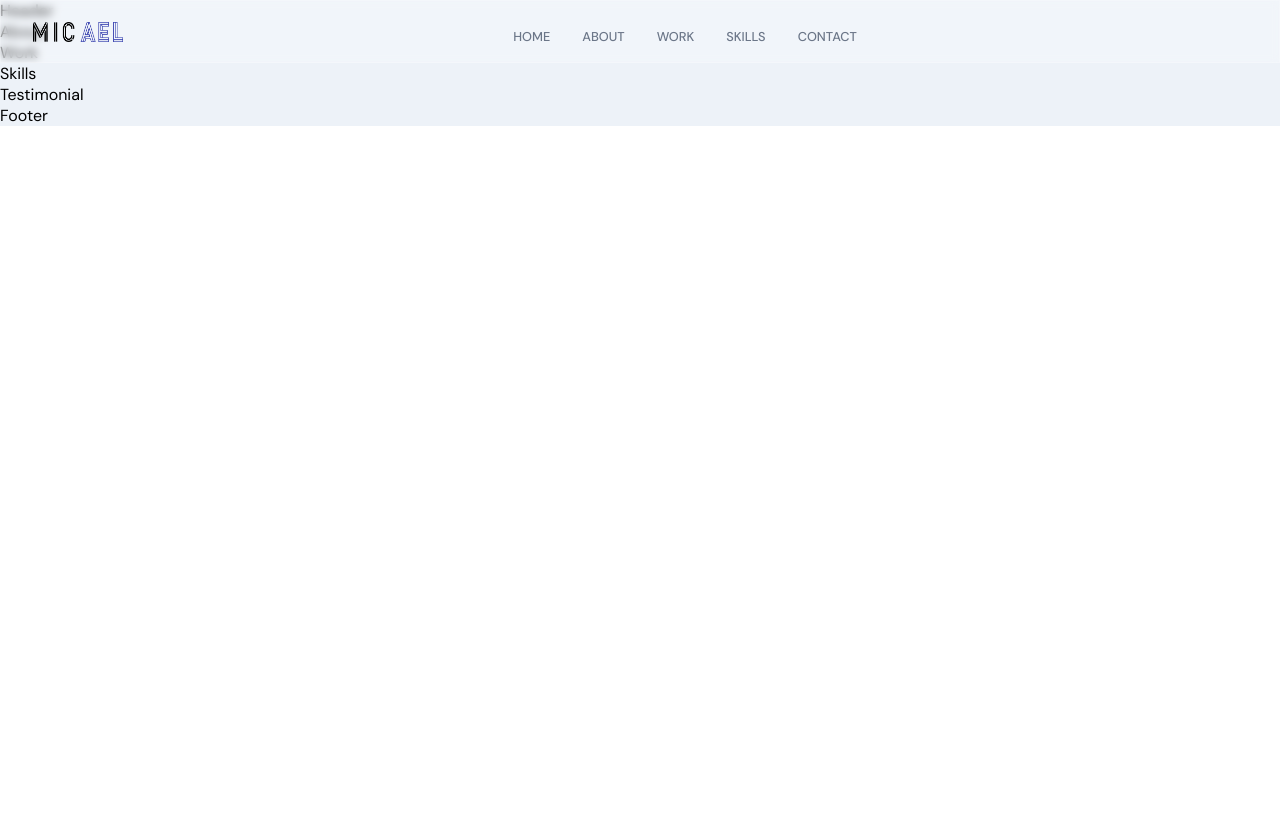
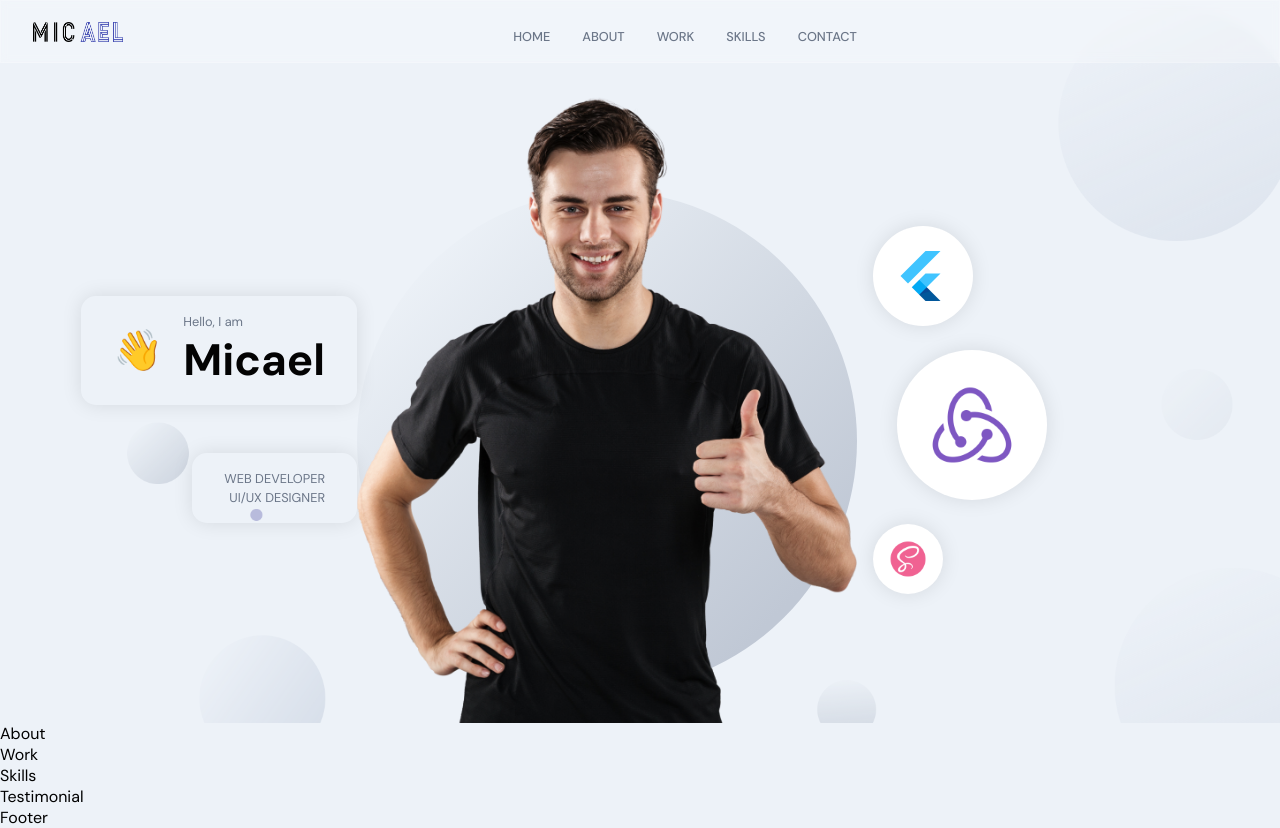
Before and after one commit to mapper895/React-Portfolio-JSM, a React (Create React App) app: page / in a window 1280 px wide. Before the commit the page ends 800 px from the top, so only its background shows below. Built offline with nearby package versions, Linux system fonts and the light colour scheme.

Commit message:
Header Section

```diff
--- a/src/container/Header/Header.jsx
+++ b/src/container/Header/Header.jsx
@@ -1,9 +1,73 @@
 import React from "react";
+import { motion } from "framer-motion";
+
+import { images } from "../../constants";
 
 import "./Header.scss";
 
+const scaleVariants = {
+  whileInView: {
+    scale: [0, 1],
+    opacity: [0, 1],
+    transition: {
+      duration: 1,
+      ease: "easeInOut",
+    },
+  },
+};
+
 const Header = () => {
-  return <div>Header</div>;
+  return (
+    <div id="home" className="app__header app__flex">
+      <motion.div
+        whileInView={{ x: [-100, 0], opacity: [0, 1] }}
+        transition={{ duration: 0.5 }}
+        className="app__header-info"
+      >
+        <div className="app__header-badge">
+          <div className="badge-cmp app__flex">
+            <span>👋</span>
+            <div style={{ marginLeft: 20 }}>
+              <p className="p-text">Hello, I am</p>
+              <h1 className="head-text">Micael</h1>
+            </div>
+          </div>
+
+          <div className="tag-cmp app__flex">
+            <p className="p-text">Web Developer</p>
+            <p className="p-text">UI/UX Designer</p>
+          </div>
+        </div>
+      </motion.div>
+
+      <motion.div
+        whileInView={{ opacity: [0, 1] }}
+        transition={{ duration: 0.5, delayChildren: 0.5 }}
+        className="app__header-img"
+      >
+        <img src={images.profile} alt="profile-bg" />
+        <motion.img
+          whileInView={{ scale: [0, 1] }}
+          transition={{ duration: 1, ease: "easeInOut" }}
+          className="overlay_circle"
+          src={images.circle}
+          alt="profile-circle"
+        />
+      </motion.div>
+
+      <motion.div
+        variants={scaleVariants}
+        whileInView={scaleVariants.whileInView}
+        className="app__header-circles"
+      >
+        {[images.flutter, images.redux, images.sass].map((circle, index) => (
+          <div className="circle-cmp app__flex" key={`circle-${index}`}>
+            <img src={circle} alt="circle" />
+          </div>
+        ))}
+      </motion.div>
+    </div>
+  );
 };
 
 export default Header;
--- a/src/container/Header/Header.scss
+++ b/src/container/Header/Header.scss
@@ -0,0 +1,185 @@
+#home {
+  position: relative;
+  background: url("../../assets/bgIMG.png");
+  background-size: cover;
+  background-repeat: repeat;
+  background-position: center;
+
+  .app__wrapper {
+    padding: 0;
+
+    .copyright {
+      display: none;
+    }
+  }
+}
+
+.app__header {
+  flex: 1;
+  width: 100%;
+  height: 100%;
+  flex-direction: row;
+  padding: 6rem 2rem 0;
+
+  @media screen and (min-width: 2000px) {
+    padding-top: 8rem;
+  }
+  @media screen and (max-width: 1200px) {
+    flex-direction: column;
+  }
+  @media screen and (max-width: 450px) {
+    padding: 6rem 1rem 2rem;
+  }
+}
+
+.app__header-info {
+  flex: 0.65;
+  display: flex;
+  flex-direction: column;
+  justify-content: flex-start;
+  align-items: flex-start;
+  height: 100%;
+
+  @media screen and (max-width: 2000px) {
+    width: 100%;
+    margin-right: 0;
+  }
+}
+
+.app__header-badge {
+  width: 100%;
+  display: flex;
+  justify-content: flex-end;
+  align-items: flex-end;
+  flex-direction: column;
+
+  .badge-cmp,
+  .tag-cmp {
+    padding: 1rem 2rem;
+    border: var(--white-color);
+    border-radius: 15px;
+    flex-direction: row;
+    width: auto;
+    box-shadow: 0 0 20px rgba(0, 0, 0, 0.1);
+  }
+
+  .tag-cmp {
+    flex-direction: column;
+    margin-top: 3rem;
+
+    p {
+      width: 100%;
+      text-transform: uppercase;
+      text-align: right;
+    }
+  }
+
+  span {
+    font-size: 2.5rem;
+
+    @media screen and (min-width: 2000px) {
+      font-size: 5rem;
+    }
+  }
+
+  @media screen and (max-width: 1200px) {
+    justify-content: flex-start;
+    align-items: flex-start;
+  }
+}
+
+.app__header-circles {
+  flex: 0.75;
+  display: flex;
+  flex-direction: column;
+  justify-content: space-evenly;
+  align-items: flex-start;
+  height: 100%;
+  margin-left: 1rem;
+
+  div {
+    width: 100px;
+    height: 100px;
+    border-radius: 50%;
+    background: var(--white-color);
+    box-shadow: 0 0 20px rgba(0, 0, 0, 0.1);
+
+    img {
+      width: 60%;
+      height: 60%;
+    }
+  }
+
+  div:nth-child(1) {
+    width: 100px;
+    height: 100px;
+  }
+
+  div:nth-child(2) {
+    margin: 1.5rem;
+    width: 150px;
+    height: 150px;
+  }
+
+  div:nth-child(3) {
+    width: 70px;
+    height: 70px;
+  }
+
+  @media screen and (min-width: 2000px) {
+    div:nth-child(1) {
+      width: 400px;
+      height: 400px;
+    }
+
+    div:nth-child(2) {
+      width: 170px;
+      height: 170px;
+    }
+
+    div:nth-child(3) {
+      width: 200px;
+      height: 200px;
+    }
+  }
+
+  @media screen and (max-width: 1200px) {
+    width: 100%;
+    flex-direction: row;
+    flex-wrap: wrap;
+    margin-left: 0;
+
+    div {
+      margin: 1rem;
+    }
+  }
+}
+
+.app__header-img {
+  flex: 1;
+  height: 100%;
+  display: flex;
+  justify-content: flex-end;
+  align-items: flex-end;
+  position: relative;
+
+  img {
+    width: 100%;
+    object-fit: contain;
+    z-index: 1;
+  }
+
+  .overlay_circle {
+    position: absolute;
+    left: 0;
+    right: 0;
+    bottom: 0;
+    z-index: 0;
+    width: 100%;
+    height: 90%;
+  }
+
+  @media screen and (max-width: 1200px) {
+    margin: 2rem 0;
+  }
+}
```
